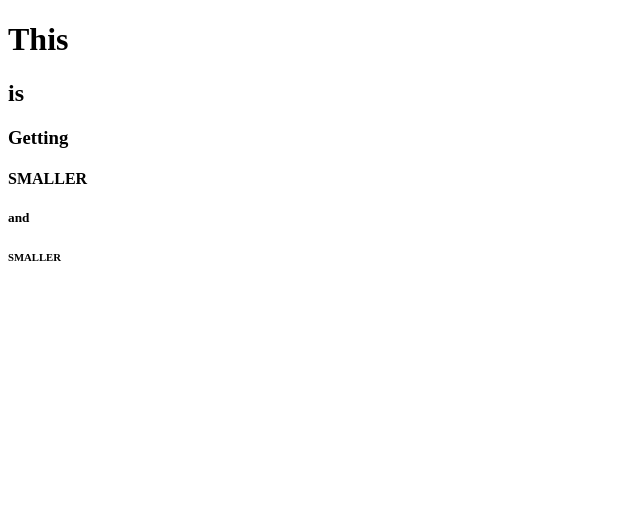
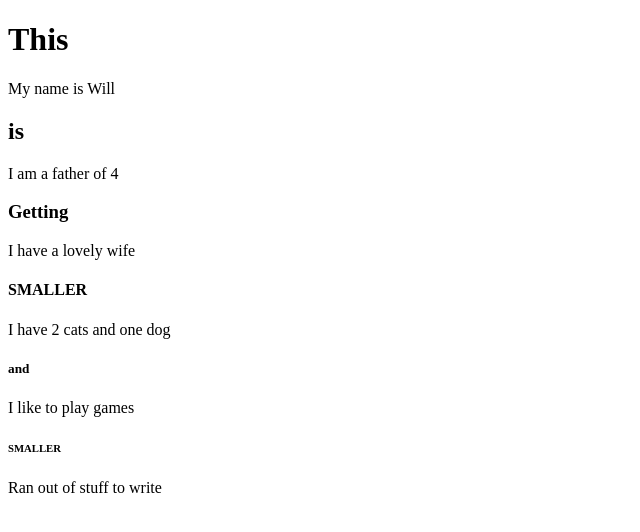
Before and after one commit to WillyDeww/lab-one, a plain HTML site: page index.html in a window 1280 px wide. Shown: the whole page, without its empty margins (0-640 px from the left). Drawn offline with Linux system fonts and the light colour scheme.

Commit message:
adding paragraphs about me for section 4

```diff
--- a/index.html
+++ b/index.html
@@ -8,15 +8,21 @@
 <body>
     <!--These are different font sizes-->
     <h1>This</h1>
+    <p>My name is Will</p>
     <!--These are different font sizes-->
     <h2>is</h2>
+    <p>I am a father of 4</p>
     <!--These are different font sizes-->
     <h3>Getting</h3>
+    <p>I have a lovely wife</p>
     <!--These are different font sizes-->
     <h4>SMALLER</h4>
+    <p>I have 2 cats and one dog</p>
     <!--These are different font sizes-->
     <h5>and</h5>
+    <p>I like to play games</p>
     <!--These are different font sizes-->
     <h6>SMALLER</h6>
+    <p>Ran out of stuff to write</p>
 </body>
 </html>
```
